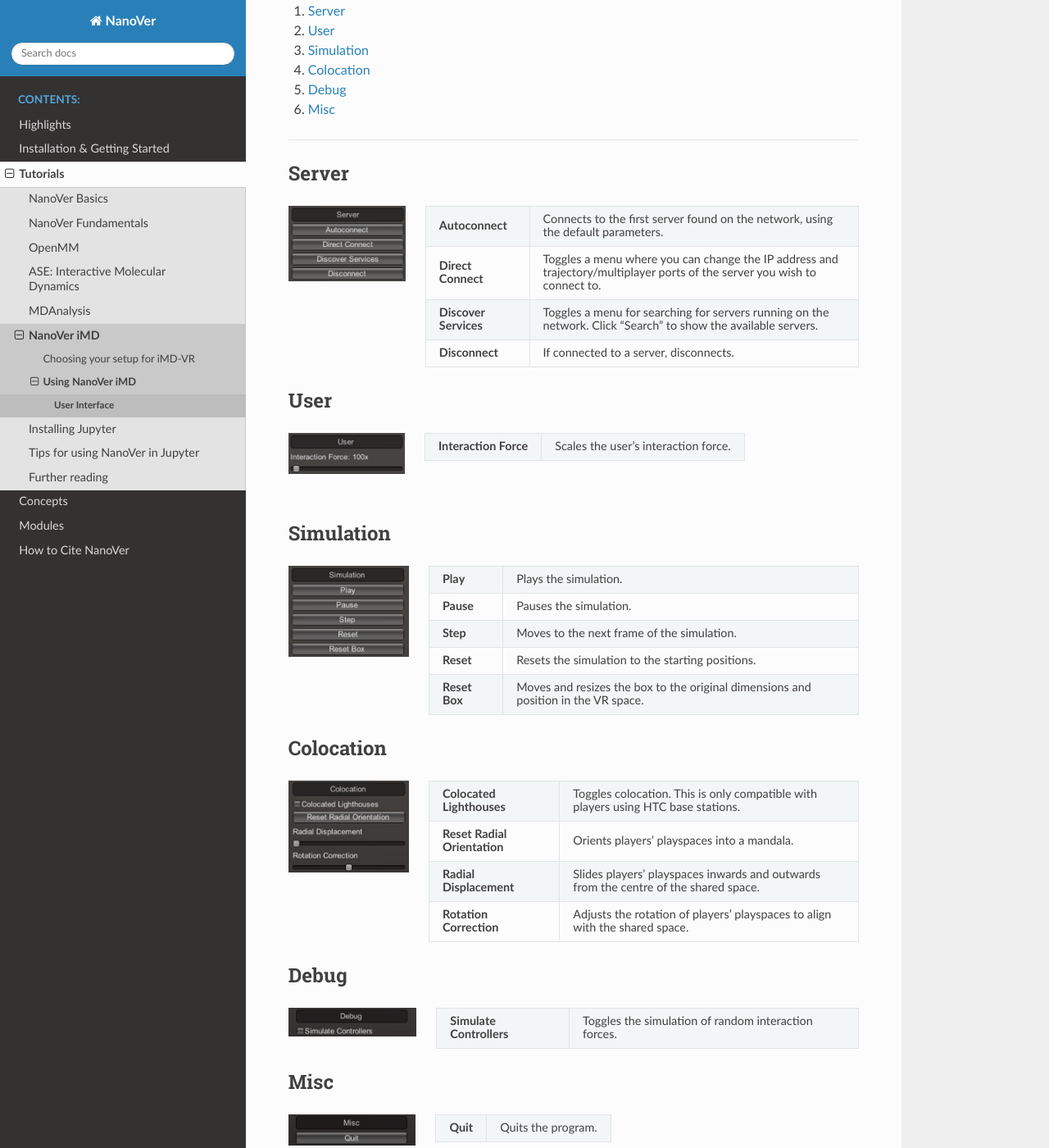
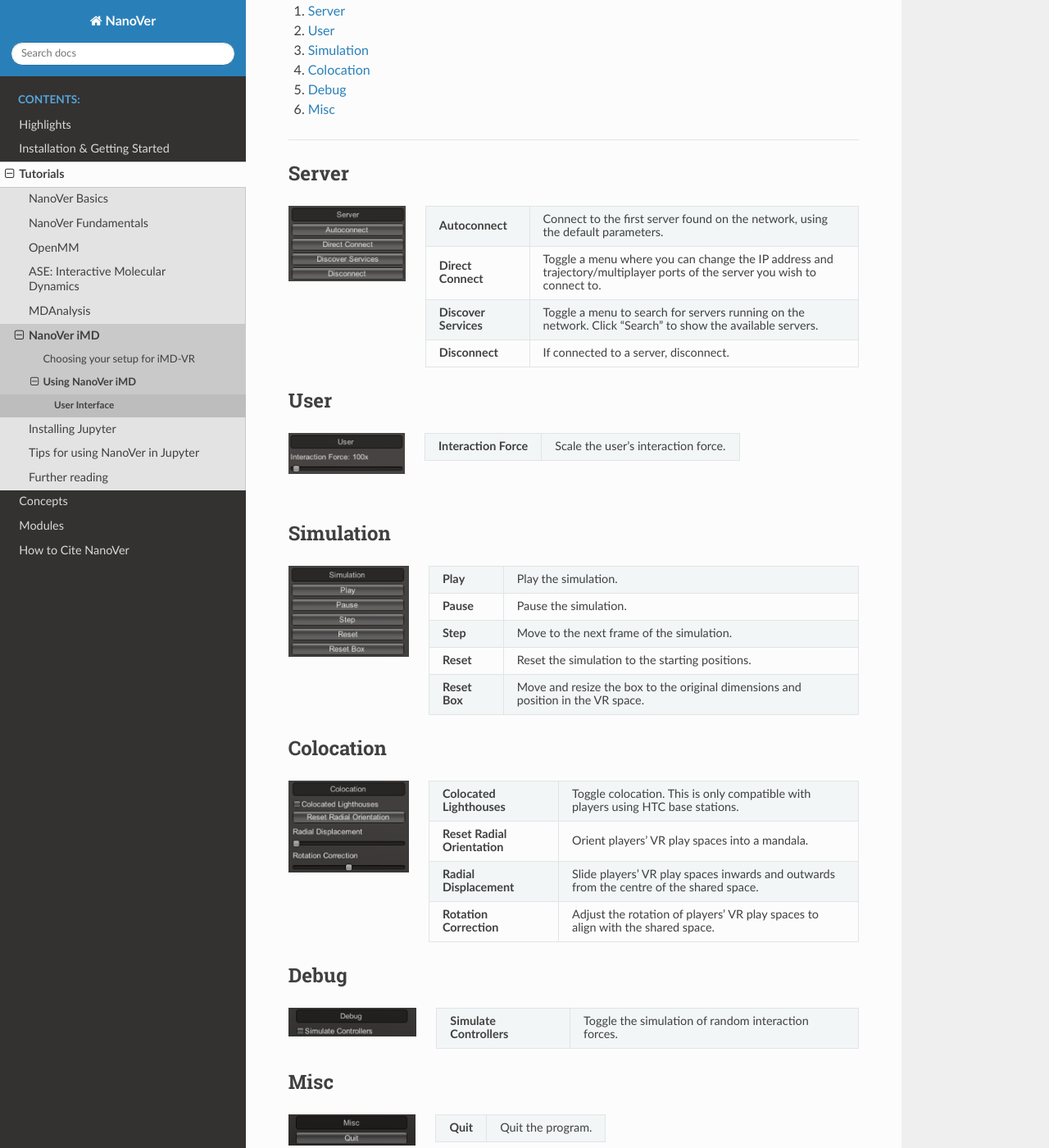
Before and after one commit to IRL2/nanover-docs, a Sphinx documentation site: the page built from source/tutorials/vrclient/pcvrmenu.rst, in a window 1280 px wide and 1400 px high, scrolled down 230 px. Shown: the whole window at 82% size. Built offline with Sphinx 7.4.7 and the Read the Docs theme 3.1.0, drawn with Linux system fonts in a browser that asks for light colours; pages that are not in the unit, such as notebooks, are missing from menus; the version number could not be read and is left out; some of the changed text lies outside the part shown.

Commit message:
Update info about on-screen UI
Update wording and reformat page.

```diff
--- a/source/tutorials/vrclient/pcvrmenu.rst
+++ b/source/tutorials/vrclient/pcvrmenu.rst
@@ -33,15 +33,15 @@
 
 
 +----------------------+---------------------------------------------------------------------------------------------+
-| **Autoconnect**      | Connects to the first server found on the network, using the default parameters.            |
+| **Autoconnect**      | Connect to the first server found on the network, using the default parameters.             |
 +----------------------+---------------------------------------------------------------------------------------------+
-| **Direct Connect**   | Toggles a menu where you can change the IP address and trajectory/multiplayer ports         |
+| **Direct Connect**   | Toggle a menu where you can change the IP address and trajectory/multiplayer ports          |
 |                      | of the server you wish to connect to.                                                       |
 +----------------------+---------------------------------------------------------------------------------------------+
-| **Discover Services**| Toggles a menu for searching for servers running on the network. Click "Search" to show the |
+| **Discover Services**| Toggle a menu to search for servers running on the network. Click "Search" to show the      |
 |                      | available servers.                                                                          |
 +----------------------+---------------------------------------------------------------------------------------------+
-| **Disconnect**       | If connected to a server, disconnects.                                                      |
+| **Disconnect**       | If connected to a server, disconnect.                                                       |
 +----------------------+---------------------------------------------------------------------------------------------+
 
 
@@ -56,7 +56,7 @@
     :scale: 45%
 
 +----------------------+---------------------------------------------+
-| **Interaction Force**| Scales the user's interaction force.        |
+| **Interaction Force**| Scale the user's interaction force.         |
 +----------------------+---------------------------------------------+
 
 |
@@ -71,15 +71,15 @@
     :scale: 45%
 
 +----------------------+---------------------------------------------------------------------------------------------+
-| **Play**             | Plays the simulation.                                                                       |
+| **Play**             | Play the simulation.                                                                        |
 +----------------------+---------------------------------------------------------------------------------------------+
-| **Pause**            | Pauses the simulation.                                                                      |
+| **Pause**            | Pause the simulation.                                                                       |
 +----------------------+---------------------------------------------------------------------------------------------+
-| **Step**             | Moves to the next frame of the simulation.                                                  |
+| **Step**             | Move to the next frame of the simulation.                                                   |
 +----------------------+---------------------------------------------------------------------------------------------+
-| **Reset**            | Resets the simulation to the starting positions.                                            |
+| **Reset**            | Reset the simulation to the starting positions.                                             |
 +----------------------+---------------------------------------------------------------------------------------------+
-| **Reset Box**        | Moves and resizes the box to the original dimensions and position in the VR space.          |
+| **Reset Box**        | Move and resize the box to the original dimensions and position in the VR space.            |
 +----------------------+---------------------------------------------------------------------------------------------+
 
 
@@ -93,19 +93,19 @@
     :scale: 45%
 
 +--------------------------------+----------------------------------------+
-| **Colocated Lighthouses**      | Toggles colocation. This is only       |
+| **Colocated Lighthouses**      | Toggle colocation. This is only        |
 |                                | compatible with players using HTC base |
 |                                | stations.                              |
 +--------------------------------+----------------------------------------+
-| **Reset Radial Orientation**   | Orients players' playspaces into a     |
+| **Reset Radial Orientation**   | Orient players' VR play spaces into a  |
 |                                | mandala.                               |
 +--------------------------------+----------------------------------------+
-| **Radial Displacement**        | Slides players' playspaces inwards and |
-|                                | outwards from the centre of the shared |
-|                                | space.                                 |
+| **Radial Displacement**        | Slide players' VR play spaces inwards  |
+|                                | and outwards from the centre of the    |
+|                                | shared space.                          |
 +--------------------------------+----------------------------------------+
-| **Rotation Correction**        | Adjusts the rotation of players'       |
-|                                | playspaces to align with the shared    |
+| **Rotation Correction**        | Adjust the rotation of players' VR     |
+|                                | play spaces to align with the shared   |
 |                                | space.                                 |
 +--------------------------------+----------------------------------------+
 
@@ -118,9 +118,9 @@
     :align: left
     :scale: 45%
 
-+--------------------------+--------------------------------------------------------+
-| **Simulate Controllers** | Toggles the simulation of random interaction forces.   |
-+--------------------------+--------------------------------------------------------+
++--------------------------+-----------------------------------------------------------------------------+
+| **Simulate Controllers** | Toggle the simulation of random interaction forces.                         |
++--------------------------+-----------------------------------------------------------------------------+
 
 
 .. _misc:
@@ -133,5 +133,5 @@
     :scale: 45%
 
 +----------------------+---------------------------------------------+
-| **Quit**             | Quits the program.                          |
+| **Quit**             | Quit the program.                           |
 +----------------------+---------------------------------------------+
```
Also changed, not shown: other parts of source/tutorials/vrclient/pcvrmenu.rst (+1 -1 lines).
